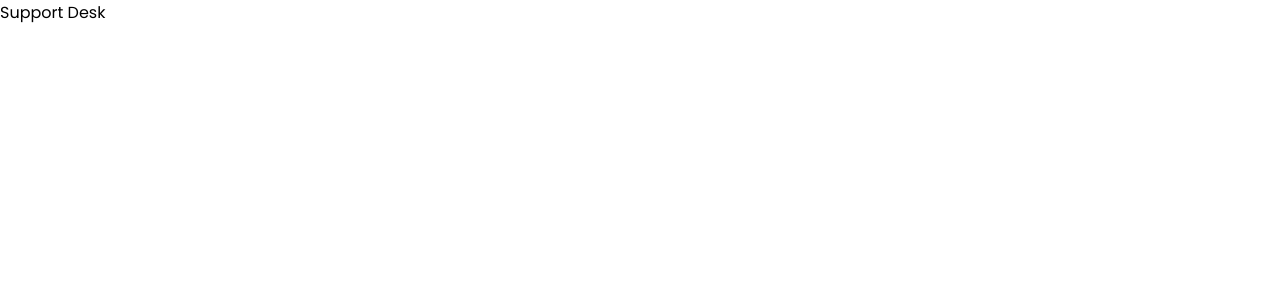
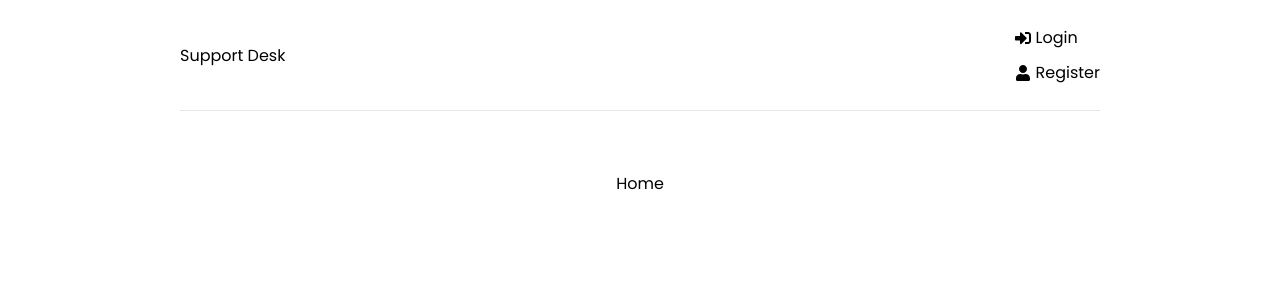
Before and after one commit to moarnight/supportdesk-app, a React (Create React App) app in the folder frontend/: page / in a window 1280 px wide. Shown: the top 300 px of the page. Built offline with nearby package versions, Linux system fonts and the light colour scheme.

Commit message:
Add Header and initial pages

```diff
--- a/frontend/src/App.js
+++ b/frontend/src/App.js
@@ -1,7 +1,25 @@
 import React from 'react';
+import { BrowserRouter as Router, Routes, Route } from 'react-router-dom';
+import Home from './pages/Home';
+import Login from './pages/Login';
+import Register from './pages/Register';
+import Header from './components/Header';
 
 function App() {
-  return <div>Support Desk</div>;
+  return (
+    <>
+      <Router>
+        <div className="container">
+          <Header />
+          <Routes>
+            <Route path="/" element={<Home />} />
+            <Route path="/login" element={<Login />} />
+            <Route path="/register" element={<Register />} />
+          </Routes>
+        </div>
+      </Router>
+    </>
+  );
 }
 
 export default App;
--- /dev/null
+++ b/frontend/src/components/Header.jsx
@@ -0,0 +1,25 @@
+import React from 'react';
+import { FaSignInAlt, FaSignOutAlt, FaUser } from 'react-icons/fa';
+import { Link } from 'react-router-dom';
+
+function Header() {
+  return (
+    <header className="header">
+      <div className="logo">
+        <Link to="/">Support Desk</Link>
+      </div>
+      <ul>
+        <li>
+          <Link to="/login">
+            <FaSignInAlt /> Login
+          </Link>
+          <Link to="/register">
+            <FaUser /> Register
+          </Link>
+        </li>
+      </ul>
+    </header>
+  );
+}
+
+export default Header;
--- /dev/null
+++ b/frontend/src/pages/Home.jsx
@@ -0,0 +1,7 @@
+import React from 'react';
+
+function Home() {
+  return <div>Home</div>;
+}
+
+export default Home;
--- /dev/null
+++ b/frontend/src/pages/Login.jsx
@@ -0,0 +1,7 @@
+import React from 'react';
+
+function Login() {
+  return <div>Login</div>;
+}
+
+export default Login;
--- /dev/null
+++ b/frontend/src/pages/Register.jsx
@@ -0,0 +1,7 @@
+import React from 'react';
+
+function Register() {
+  return <div>Register</div>;
+}
+
+export default Register;
```
